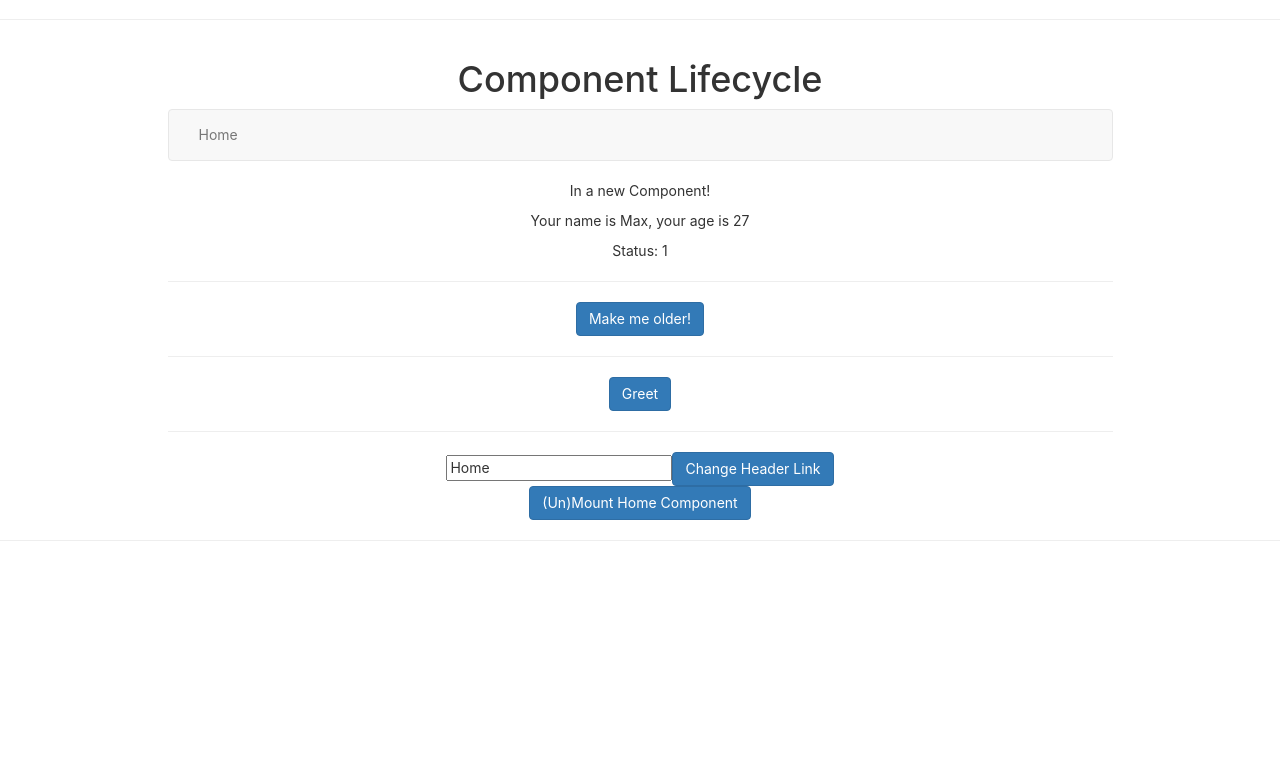
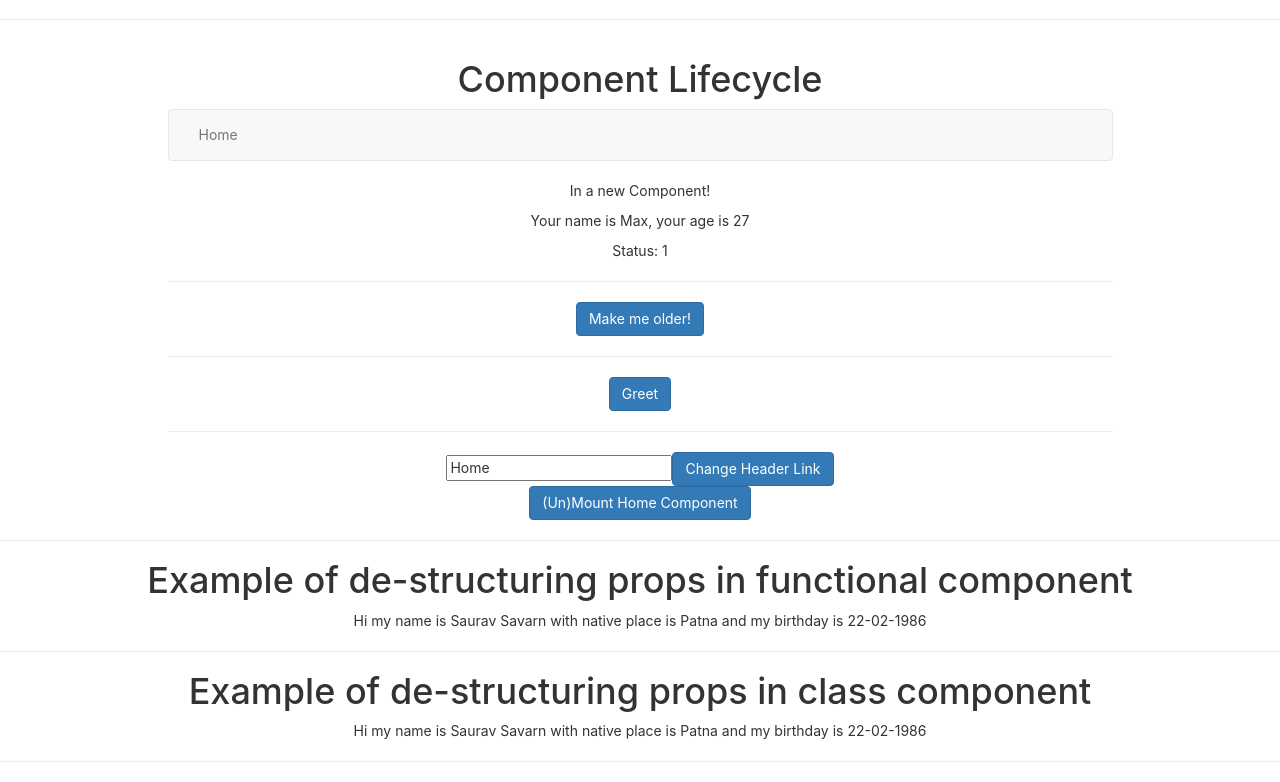
Before and after one commit to sauravsavarn/reactjs-QuickStart, a React (Create React App) app: page / in a window 1280 px wide. Shown: the part 319-1101 px from the top of the page. Before the commit the page ends 880 px from the top, so only its background shows below. Built offline with nearby package versions, Linux system fonts and the light colour scheme.

Commit message:
Changes: 1. de-structuring exampls of props in both functional and class component

```diff
--- a/src/App.js
+++ b/src/App.js
@@ -5,6 +5,8 @@ import ExampleFunctionalComponentUsingArrowFunction from './components/example-f
 import ExampleFunctionalComponentUsingArrowFunctionInSingleLine from './components/example-functional-compoonent/ExampleFunctionalComponentUsingArrowFunctionInSingleLine';
 import ExampleClassComponent from './components/example-class-component/ExampleClassComponent';
 import ExampleComponentLifecycle from './components/example-component-lifecycle/ExampleComponentLifecycle';
+import ExampleFunctionalComponentDestructuringProps from './components/example-destructuring-props-and-state/ExampleFunctionalComponentDestructuringProps';
+import ExampleClassComponentDestructuringProps from './components/example-destructuring-props-and-state/ExampleClassComponentDestructuringProps';
 // App component represents the view which when launch can be seen in the browser.
 function App() {
   return (
@@ -25,6 +27,16 @@ function App() {
       <ExampleComponentLifecycle >
         <h1>Component Lifecycle</h1>
       </ExampleComponentLifecycle><hr/>
+
+      {/* example to showcase de-structuring props in functional-component */}
+      <ExampleFunctionalComponentDestructuringProps name="Saurav Savarn" placeOfBirth="Patna" dateOfBirth="22-02-1986">
+        <h1>Example of de-structuring props in functional component</h1>
+      </ExampleFunctionalComponentDestructuringProps><hr/>
+
+      {/* example to showcase de-structuring props in class-component */}
+      <ExampleClassComponentDestructuringProps name="Saurav Savarn" placeOfBirth="Patna" dateOfBirth="22-02-1986">
+        <h1>Example of de-structuring props in class component</h1>
+      </ExampleClassComponentDestructuringProps><hr/>
     </div>
   );
 }
--- /dev/null
+++ b/src/components/example-destructuring-props-and-state/ExampleClassComponentDestructuringProps.js
@@ -0,0 +1,13 @@
+import React, { Component } from 'react'
+
+export default class ExampleClassComponentDestructuringProps extends Component {
+  render() {
+    const {name, placeOfBirth, dateOfBirth, children} = this.props;
+    return (
+      <div>
+        {children}
+        Hi my name is {name} with native place is {placeOfBirth} and my birthday is {dateOfBirth}
+      </div>
+    )
+  }
+}
--- /dev/null
+++ b/src/components/example-destructuring-props-and-state/ExampleFunctionalComponentDestructuringProps.js
@@ -0,0 +1,13 @@
+import React from 'react'
+
+// example of de-structuring props in functional component
+function ExampleFunctionalComponentDestructuringProps({name, placeOfBirth, dateOfBirth, children}) {
+  return (
+    <div>
+        {children}
+      Hi my name is {name} with native place is {placeOfBirth} and my birthday is {dateOfBirth}
+    </div>
+  )
+}
+
+export default ExampleFunctionalComponentDestructuringProps
```
